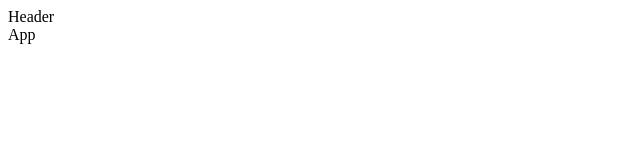
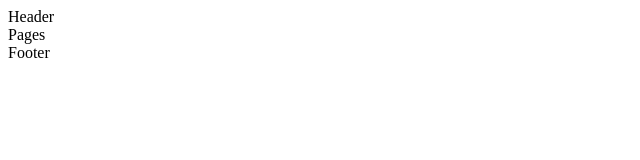
Before and after one commit to Misha77b/lori, a React (Create React App) app in the folder client/: page / in a window 1280 px wide. Shown: the top 160 px of the page, without its empty margins (0-640 px from the left). Built offline with nearby package versions, Linux system fonts and the light colour scheme.

Commit message:
create basic sections like header, main, footer

```diff
--- a/client/src/components/App/App.js
+++ b/client/src/components/App/App.js
@@ -1,13 +1,16 @@
 import React from 'react';
 import { BrowserRouter } from 'react-router-dom';
+import Footer from '../Footer/Footer';
 import Header from '../Header/Header';
+import Pages from '../Pages/Pages';
 
 const App = () => {
   return (
     <BrowserRouter>
 
       <Header />
-      <div className="App"> App </div>
+      <Pages />
+      <Footer />
 
     </BrowserRouter>
   );
--- /dev/null
+++ b/client/src/components/Footer/Footer.jsx
@@ -0,0 +1,9 @@
+import React from 'react';
+
+const Footer = () => {
+  return (
+    <div>Footer</div>
+  )
+}
+
+export default Footer
--- /dev/null
+++ b/client/src/components/Pages/Pages.jsx
@@ -0,0 +1,9 @@
+import React from 'react'
+
+const Pages = () => {
+  return (
+    <div>Pages</div>
+  )
+}
+
+export default Pages
```
Also changed, not shown: client/src/Home/Home.jsx (added, +9 -0 lines).
